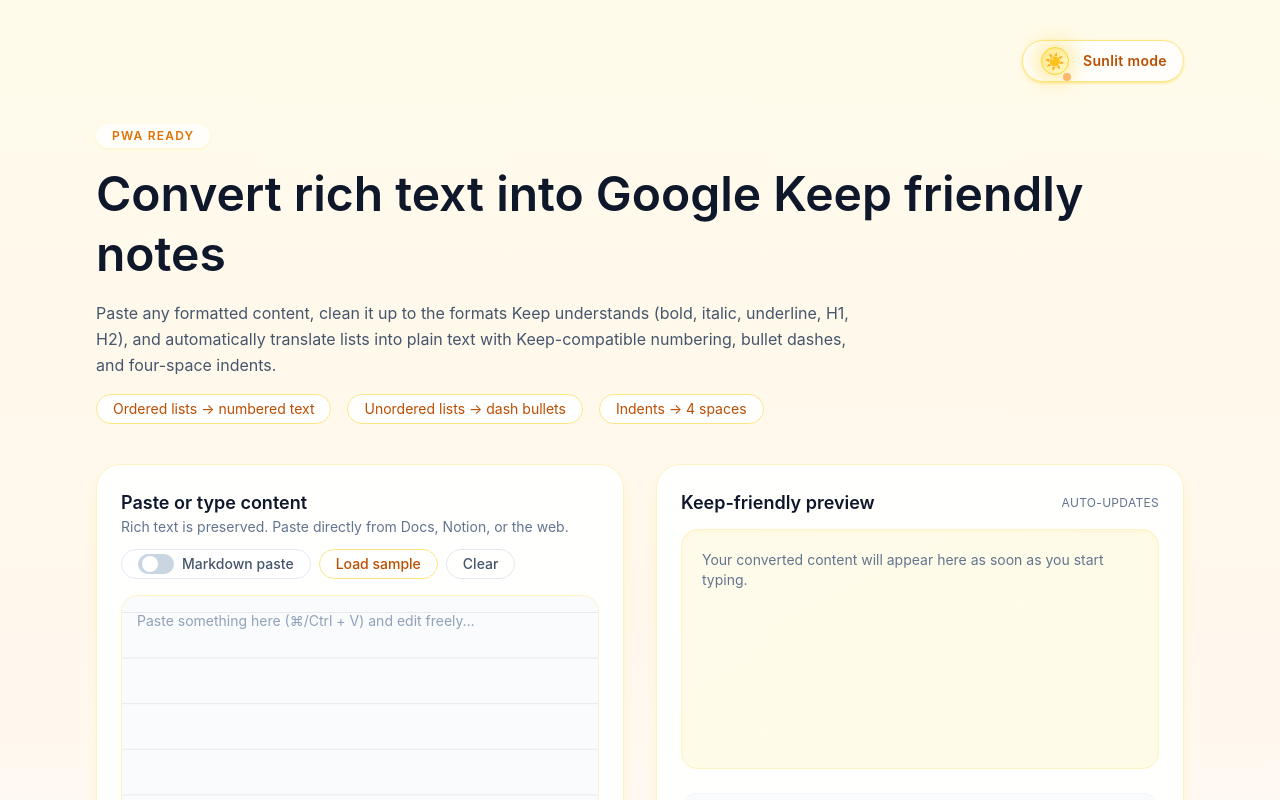
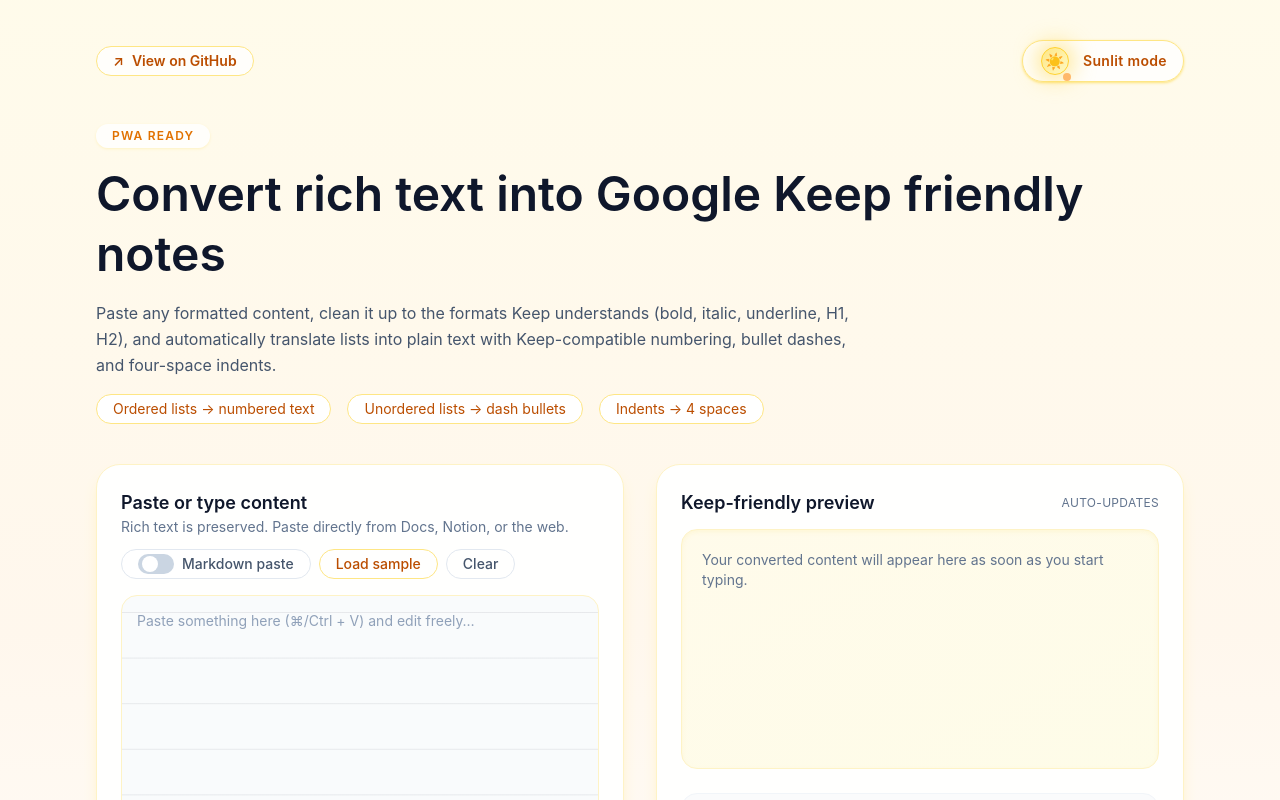
Before and after one commit to ScottMorris/keep-note-converter, a Next.js app: page / in a window 1280 px wide. Shown: the top 800 px of the page. Built offline with nearby package versions, Linux system fonts and the light colour scheme.

Commit message:
feat: surface github link in ui

```diff
--- a/src/app/page.tsx
+++ b/src/app/page.tsx
@@ -283,7 +283,16 @@ export default function Home() {
       className={`min-h-screen transition-colors duration-500 ${isDark ? "bg-gradient-to-b from-slate-950 via-slate-900 to-slate-950 text-slate-100" : "bg-gradient-to-b from-amber-50 via-orange-50 to-white text-slate-900"}`}
     >
       <main className="mx-auto flex max-w-6xl flex-col gap-10 px-4 py-10 sm:px-6 lg:px-8">
-        <div className="flex justify-center lg:justify-end">
+        <div className="flex flex-wrap items-center justify-center gap-3 lg:justify-between">
+          <a
+            href="https://github.com/ScottMorris/keep-note-converter"
+            target="_blank"
+            rel="noreferrer"
+            className={`inline-flex items-center gap-2 rounded-full border px-4 py-1 text-sm font-semibold transition ${isDark ? "border-slate-700 bg-slate-950/70 text-slate-100 hover:border-indigo-300 hover:text-indigo-100" : "border-amber-200 bg-white/80 text-amber-700 hover:border-amber-300 hover:text-amber-900"} `}
+          >
+            <span aria-hidden>↗</span>
+            View on GitHub
+          </a>
           <button
             type="button"
             onClick={toggleTheme}
```
